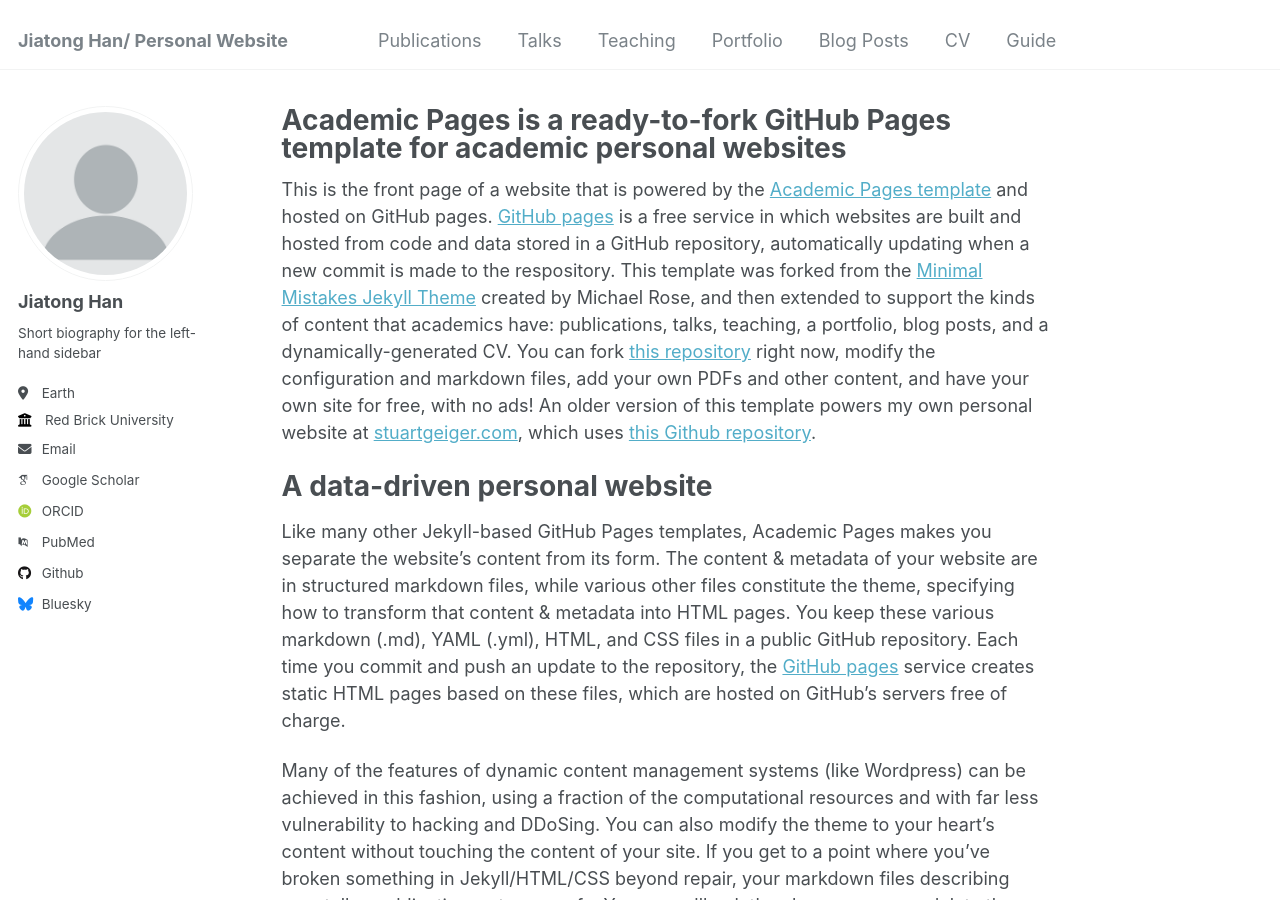
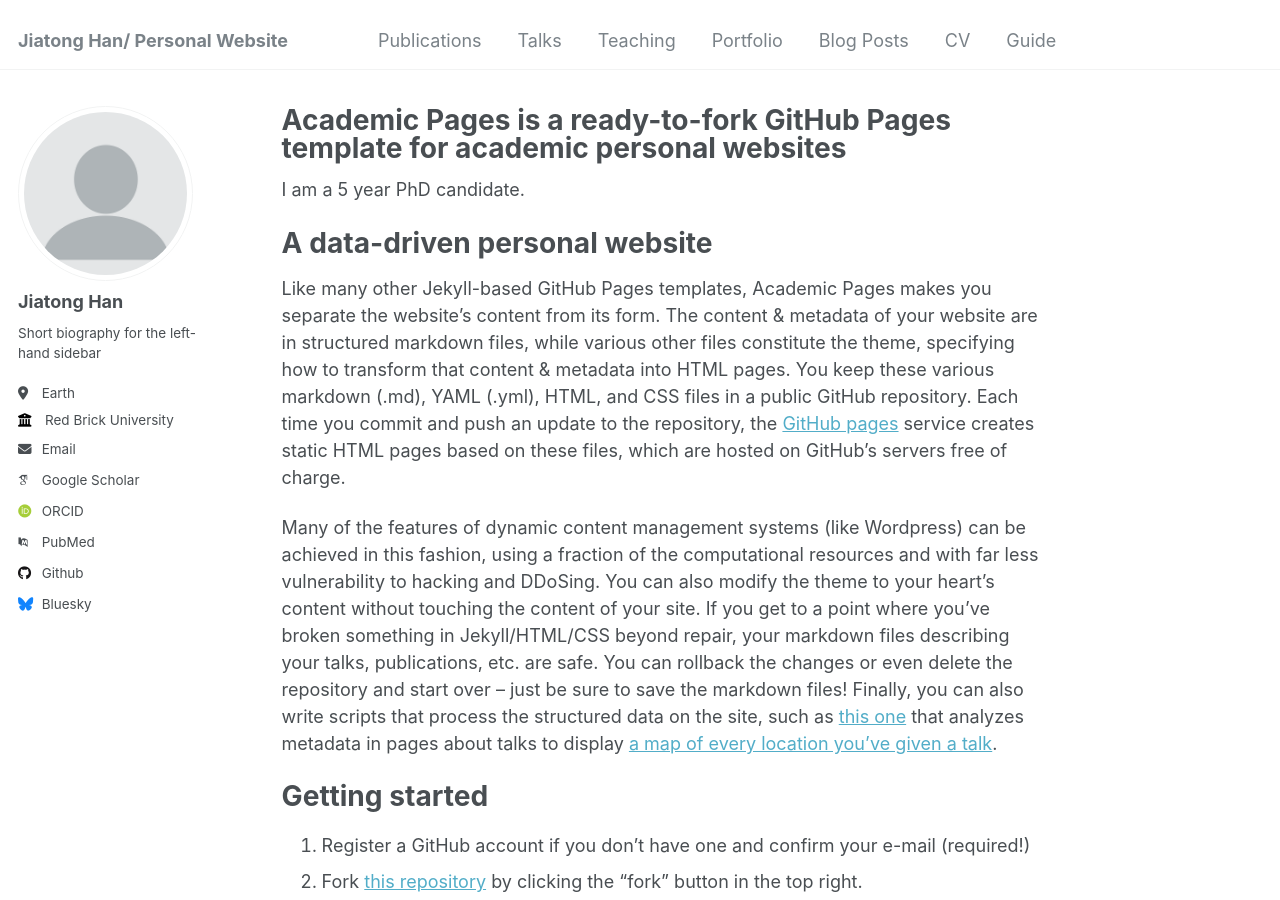
Before and after one commit to tt-08/jiatonghan, a Jekyll site: the page built from _pages/about.md, in a window 1280 px wide and 900 px high. Built offline with Jekyll 4.4.1, drawn with Linux system fonts in a browser that asks for light colours; some web fonts are replaced.

Commit message:
Update about.md

```diff
--- a/_pages/about.md
+++ b/_pages/about.md
@@ -7,7 +7,7 @@ redirect_from:
   - /about.html
 ---
 
-This is the front page of a website that is powered by the [Academic Pages template](https://github.com/academicpages/academicpages.github.io) and hosted on GitHub pages. [GitHub pages](https://pages.github.com) is a free service in which websites are built and hosted from code and data stored in a GitHub repository, automatically updating when a new commit is made to the respository. This template was forked from the [Minimal Mistakes Jekyll Theme](https://mmistakes.github.io/minimal-mistakes/) created by Michael Rose, and then extended to support the kinds of content that academics have: publications, talks, teaching, a portfolio, blog posts, and a dynamically-generated CV. You can fork [this repository](https://github.com/academicpages/academicpages.github.io) right now, modify the configuration and markdown files, add your own PDFs and other content, and have your own site for free, with no ads! An older version of this template powers my own personal website at [stuartgeiger.com](http://stuartgeiger.com), which uses [this Github repository](https://github.com/staeiou/staeiou.github.io).
+I am a 5 year PhD candidate.
 
 A data-driven personal website
 ======
```
